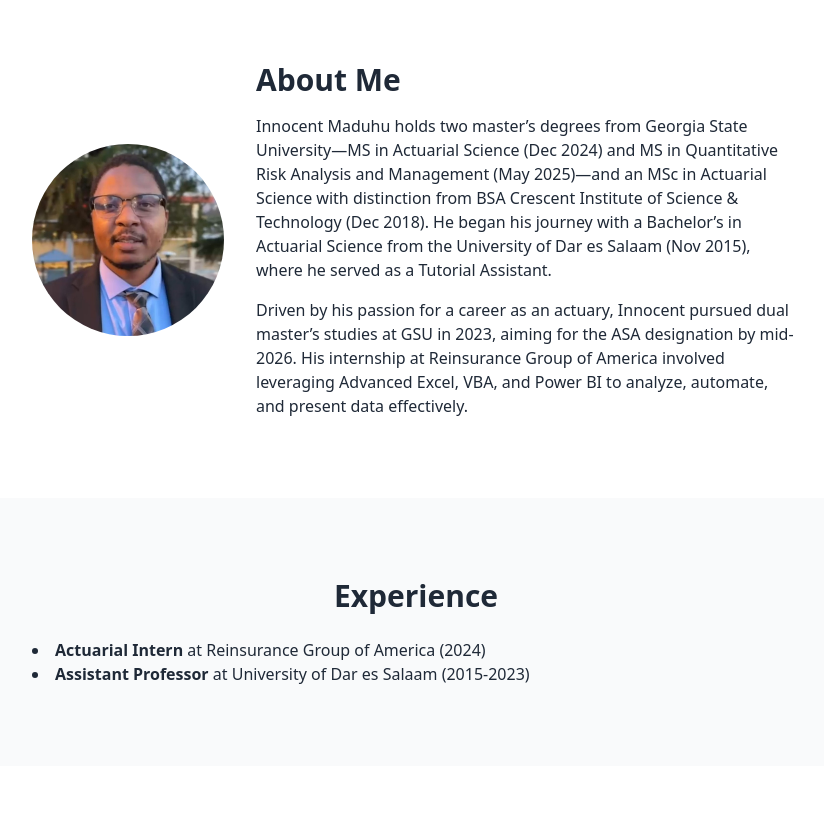
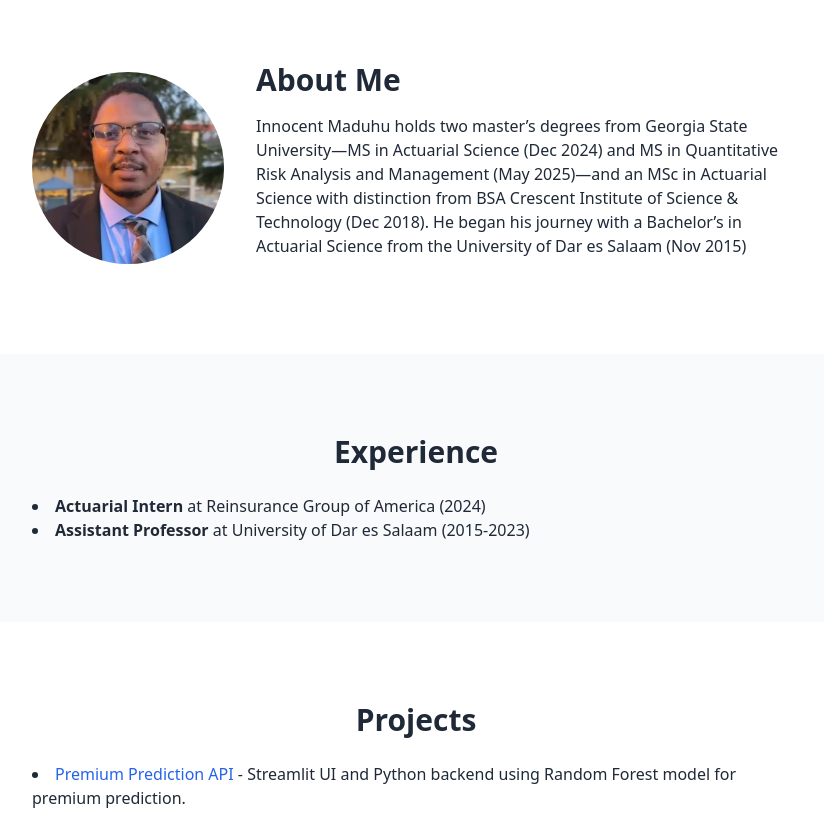
Before and after one commit to imaduhu1/imaduhu1.github.io, a plain HTML site: page index.html in a window 1280 px wide. Shown: the part 818-1631 px from the top of the page, without its empty margins (224-1048 px from the left). Drawn offline with nearby package versions, Linux system fonts and the light colour scheme.

Commit message:
Update index.html

```diff
--- a/index.html
+++ b/index.html
@@ -47,9 +47,7 @@
     <img src="profile.jpg" alt="Innocent Maduhu" class="w-48 h-48 rounded-full mb-6 md:mb-0 md:mr-8 object-cover" />
     <div>
       <h2 class="text-3xl font-bold mb-4">About Me</h2>
-      <p class="mb-4">Innocent Maduhu holds two master’s degrees from Georgia State University—MS in Actuarial Science (Dec 2024) and MS in Quantitative Risk Analysis and Management (May 2025)—and an MSc in Actuarial Science with distinction from BSA Crescent Institute of Science & Technology (Dec 2018). He began his journey with a Bachelor’s in Actuarial Science from the University of Dar es Salaam (Nov 2015), where he served as a Tutorial Assistant.</p>
-      <p>Driven by his passion for a career as an actuary, Innocent pursued dual master’s studies at GSU in 2023, aiming for the ASA designation by mid-2026. His internship at Reinsurance Group of America involved leveraging Advanced Excel, VBA, and Power BI to analyze, automate, and present data effectively.</p>
-    </div>
+      <p class="mb-4">Innocent Maduhu holds two master’s degrees from Georgia State University—MS in Actuarial Science (Dec 2024) and MS in Quantitative Risk Analysis and Management (May 2025)—and an MSc in Actuarial Science with distinction from BSA Crescent Institute of Science & Technology (Dec 2018). He began his journey with a Bachelor’s in Actuarial Science from the University of Dar es Salaam (Nov 2015)
   </div>
 </section>
 
```
